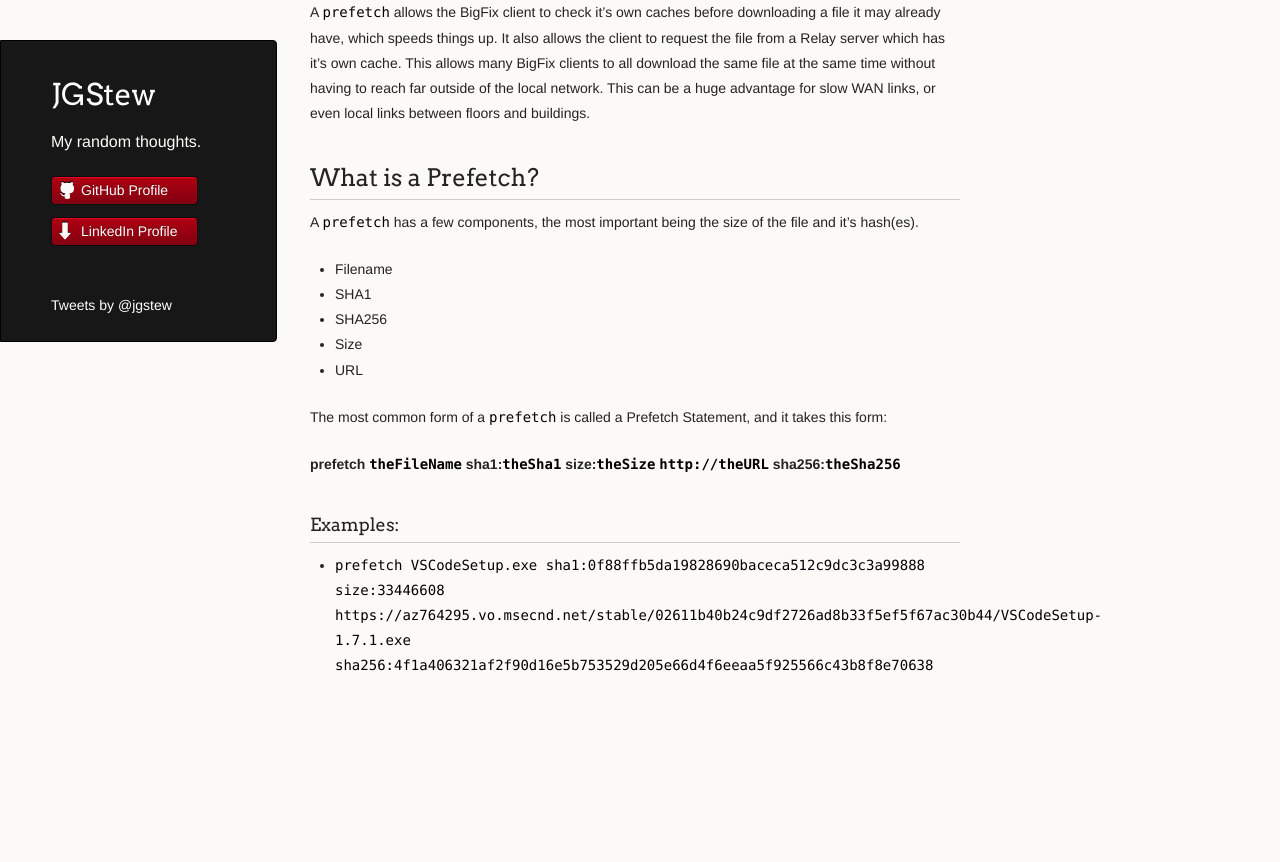
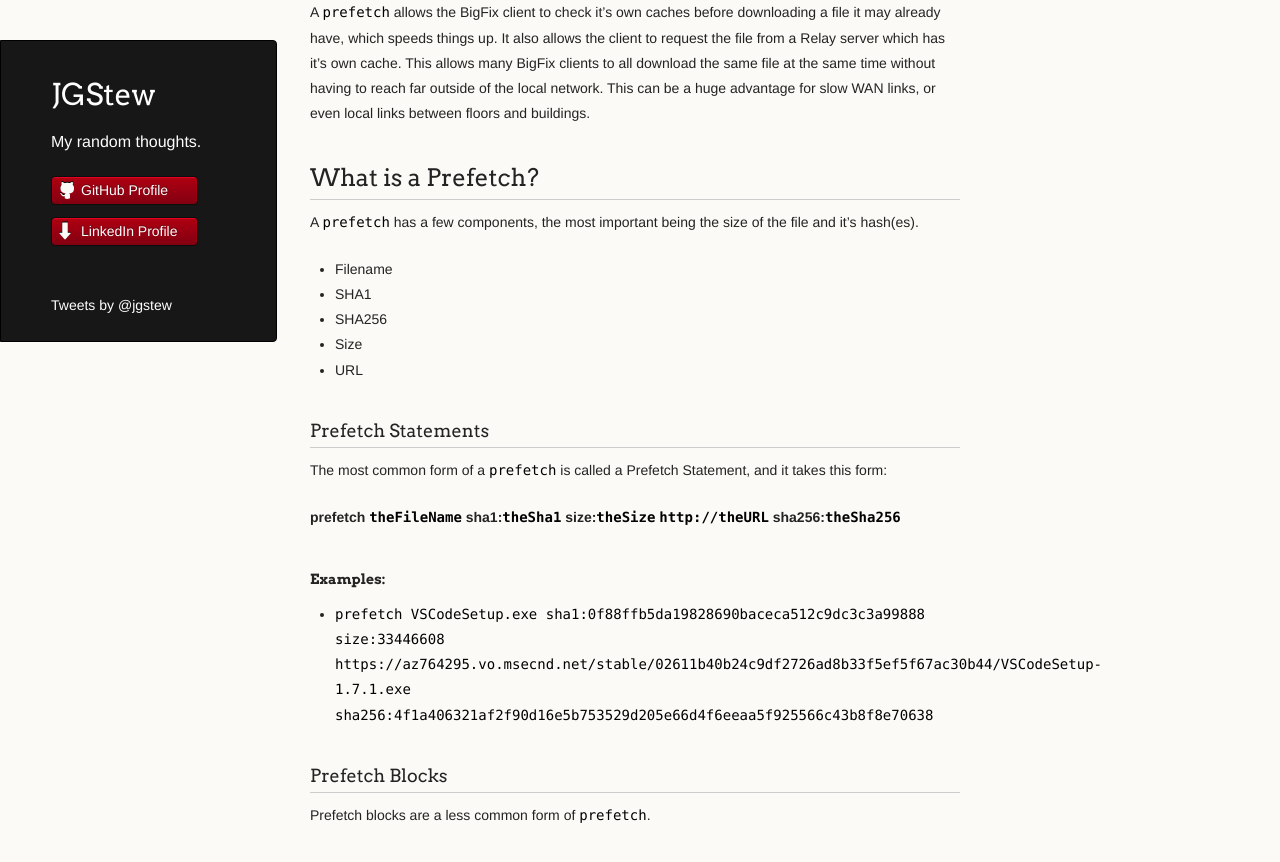
Before and after one commit to jgstew/jgstew.github.io, a Jekyll site: the page built from _posts/2016-11-21-Downloading-Files-with-BigFix:-Prefetches.md, in a window 1280 px wide and 900 px high, scrolled down 549 px. Shown: the top 862 px of the window. Built offline with Jekyll 4.4.1, drawn with Linux system fonts in a browser that asks for light colours; comment, search, counter and statistics services are not loaded; before the commit the page ends 1300 px from its top, so only the background shows below that.

Commit message:
Update 2016-11-21-Downloading-Files-with-BigFix:-Prefetches.md

```diff
--- a/_posts/2016-11-21-Downloading-Files-with-BigFix:-Prefetches.md
+++ b/_posts/2016-11-21-Downloading-Files-with-BigFix:-Prefetches.md
@@ -27,10 +27,16 @@ A `prefetch` has a few components, the most important being the size of the file
 - Size
 - URL
 
+### Prefetch Statements
+
 The most common form of a `prefetch` is called a Prefetch Statement, and it takes this form:
 
 **prefetch `theFileName` sha1:`theSha1` size:`theSize` `http://theURL` sha256:`theSha256`**
 
-### Examples:
+#### Examples:
 
 - `prefetch VSCodeSetup.exe sha1:0f88ffb5da19828690baceca512c9dc3c3a99888 size:33446608 https://az764295.vo.msecnd.net/stable/02611b40b24c9df2726ad8b33f5ef5f67ac30b44/VSCodeSetup-1.7.1.exe sha256:4f1a406321af2f90d16e5b753529d205e66d4f6eeaa5f925566c43b8f8e70638`
+
+### Prefetch Blocks
+
+Prefetch blocks are a less common form of `prefetch`.
```
